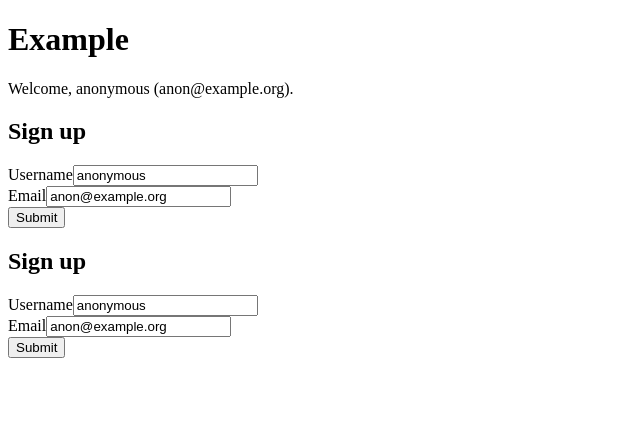
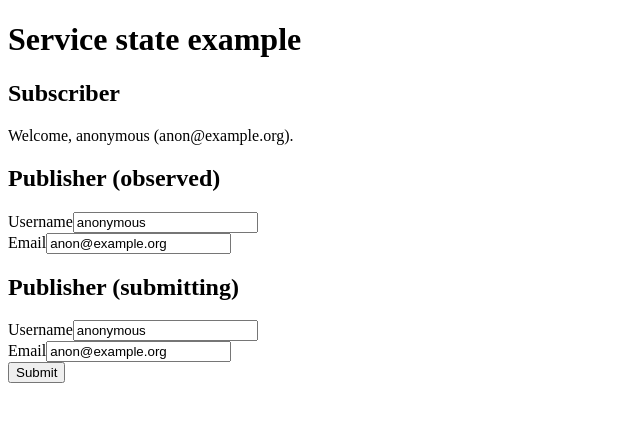
Before and after one commit to brookingcharlie/angular-state-service, an Angular app: page / in a window 1280 px wide. Shown: the top 422 px of the page, without its empty margins (0-640 px from the left). Built offline with nearby package versions, Linux system fonts and the light colour scheme.

Commit message:
separate subcriber and observed/submitting publishers

```diff
--- a/src/app/app.component.html
+++ b/src/app/app.component.html
@@ -1,4 +1,4 @@
-<h1>Example</h1>
-<p>Welcome, {{username}} ({{email}}).</p>
-<app-signup-form></app-signup-form>
-<app-signup-form></app-signup-form>
+<h1>Service state example</h1>
+<app-subscriber></app-subscriber>
+<app-observed-publisher></app-observed-publisher>
+<app-submitting-publisher></app-submitting-publisher>
--- a/src/app/app.component.ts
+++ b/src/app/app.component.ts
@@ -1,19 +1,9 @@
-import { Component, OnInit } from '@angular/core';
-import { SignupService } from './signup.service';
+import { Component } from '@angular/core';
 
 @Component({
   selector: 'app-root',
   templateUrl: './app.component.html',
   styleUrls: []
 })
-export class AppComponent implements OnInit {
-  username: string;
-  email: string;
-
-  constructor(private signupService: SignupService) {}
-
-  ngOnInit() {
-    this.signupService.username$.subscribe((value) => this.username = value);
-    this.signupService.email$.subscribe((value) => this.email = value);
-  }
+export class AppComponent {
 }
--- /dev/null
+++ b/src/app/observed-publisher.component.html
@@ -0,0 +1,11 @@
+<h2>Publisher (observed)</h2>
+<form [formGroup]="signupForm" (ngSubmit)="false">
+  <div>
+    <label for="username">Username</label>
+    <input id="username" type="text" formControlName="username" />
+  </div>
+  <div>
+    <label for="email">Email</label>
+    <input id="email" type="text" formControlName="email" />
+  </div>
+</form>
--- a/src/app/signup-form.component.ts
+++ b/src/app/observed-publisher.component.ts
@@ -4,11 +4,11 @@ import { SignupService } from './signup.service';
 import { filter } from 'rxjs/operators';
 
 @Component({
-  selector: 'app-signup-form',
-  templateUrl: './signup-form.component.html',
+  selector: 'app-observed-publisher',
+  templateUrl: './observed-publisher.component.html',
   styleUrls: []
 })
-export class SignupFormComponent implements OnInit {
+export class ObservedPublisherComponent implements OnInit {
   signupForm: FormGroup;
 
   constructor(private signupService: SignupService) {}
@@ -34,8 +34,4 @@ export class SignupFormComponent implements OnInit {
       .pipe(filter((value) => this.signupForm.get('email').value !== value))
       .subscribe((value) => this.signupForm.get('email').setValue(value));
   }
-
-  onSubmit() {
-    console.log('Submit:', this.signupForm);
-  }
 }
--- a/src/app/signup-form.component.html
+++ b/src/app/submitting-publisher.component.html
@@ -1,4 +1,4 @@
-<h2>Sign up</h2>
+<h2>Publisher (submitting)</h2>
 <form [formGroup]="signupForm" (ngSubmit)="onSubmit()">
   <div>
     <label for="username">Username</label>
--- /dev/null
+++ b/src/app/submitting-publisher.component.ts
@@ -0,0 +1,29 @@
+import { Component, OnInit } from '@angular/core';
+import { FormGroup, FormControl } from '@angular/forms';
+import { SignupService } from './signup.service';
+
+@Component({
+  selector: 'app-submitting-publisher',
+  templateUrl: './submitting-publisher.component.html',
+  styleUrls: []
+})
+export class SubmittingPublisherComponent implements OnInit {
+  signupForm: FormGroup;
+
+  constructor(private signupService: SignupService) {}
+
+  ngOnInit() {
+    this.signupForm = new FormGroup({
+      'username': new FormControl(null),
+      'email': new FormControl(null)
+    });
+
+    this.signupService.username$.subscribe(v => this.signupForm.get('username').setValue(v));
+    this.signupService.email$.subscribe(v => this.signupForm.get('email').setValue(v));
+  }
+
+  onSubmit() {
+    this.signupService.onUsernameChange(this.signupForm.get('username').value);
+    this.signupService.onEmailChange(this.signupForm.get('email').value);
+  }
+}
--- /dev/null
+++ b/src/app/subscriber.component.html
@@ -0,0 +1,2 @@
+<h2>Subscriber</h2>
+<p>Welcome, {{username}} ({{email}}).</p>
--- /dev/null
+++ b/src/app/subscriber.component.ts
@@ -0,0 +1,19 @@
+import { Component, OnInit } from '@angular/core';
+import { SignupService } from './signup.service';
+
+@Component({
+  selector: 'app-subscriber',
+  templateUrl: './subscriber.component.html',
+  styleUrls: []
+})
+export class SubscriberComponent implements OnInit {
+  username: string;
+  email: string;
+
+  constructor(private signupService: SignupService) {}
+
+  ngOnInit() {
+    this.signupService.username$.subscribe((value) => this.username = value);
+    this.signupService.email$.subscribe((value) => this.email = value);
+  }
+}
```
Also changed, not shown: src/app/app.module.ts (+6 -2 lines).
